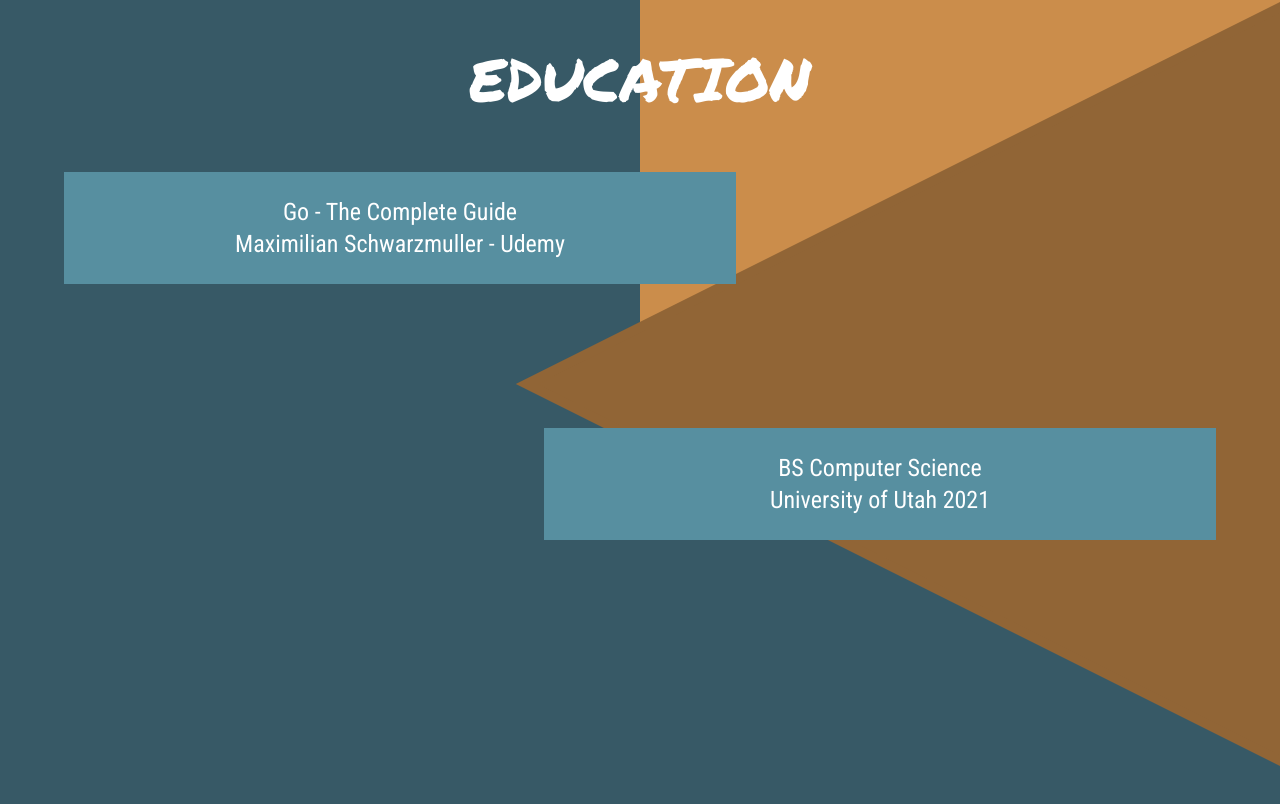
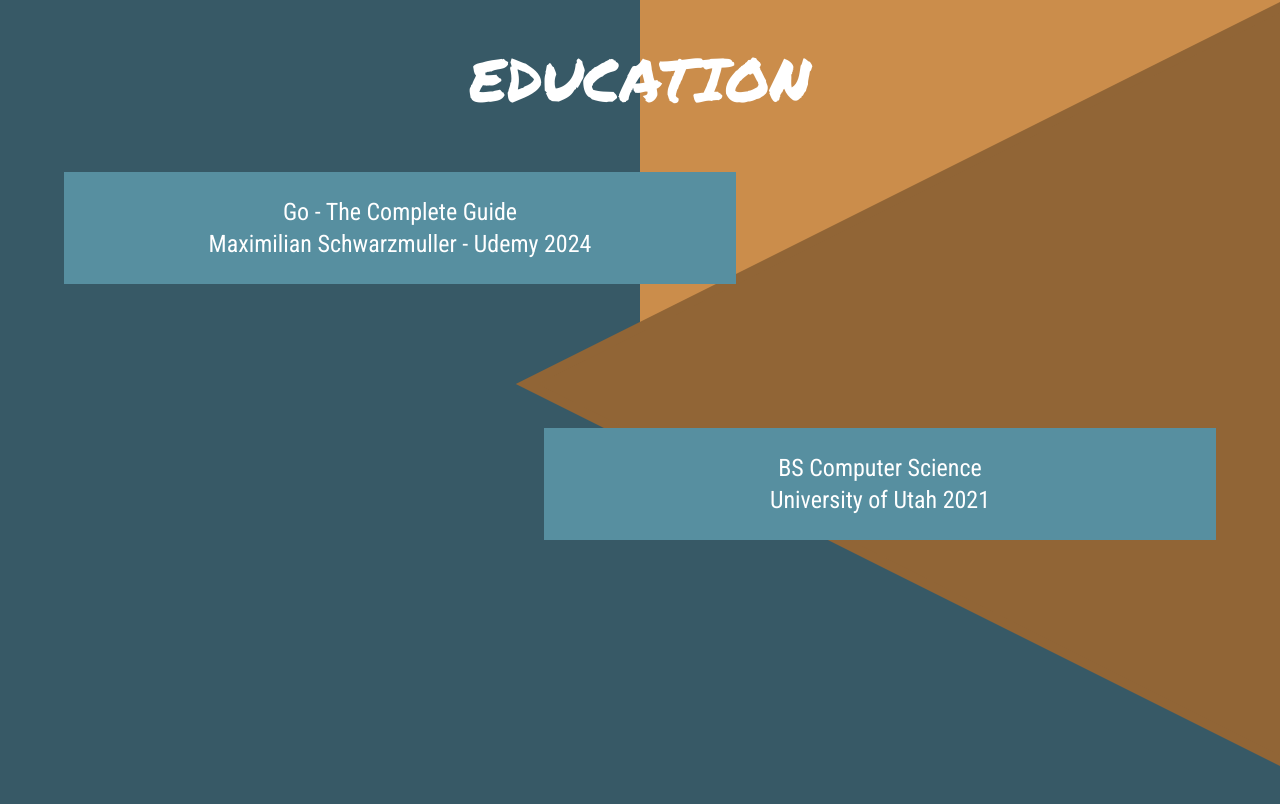
Before and after one commit to kylePerryUT/personal-website, a Next.js app: page / in a window 1280 px wide. Shown: the part 2480-3284 px from the top of the page. Built offline with nearby package versions, Linux system fonts and the light colour scheme; a web font is replaced by a local one.

Commit message:
chore: add date to education

```diff
--- a/src/components/education/education.tsx
+++ b/src/components/education/education.tsx
@@ -5,7 +5,7 @@ const Education: FC = () => {
   const education = [
     {
       course: "Go - The Complete Guide",
-      institution: "Maximilian Schwarzmuller - Udemy",
+      institution: "Maximilian Schwarzmuller - Udemy 2024",
     },
     {
       course: "BS Computer Science",
```
